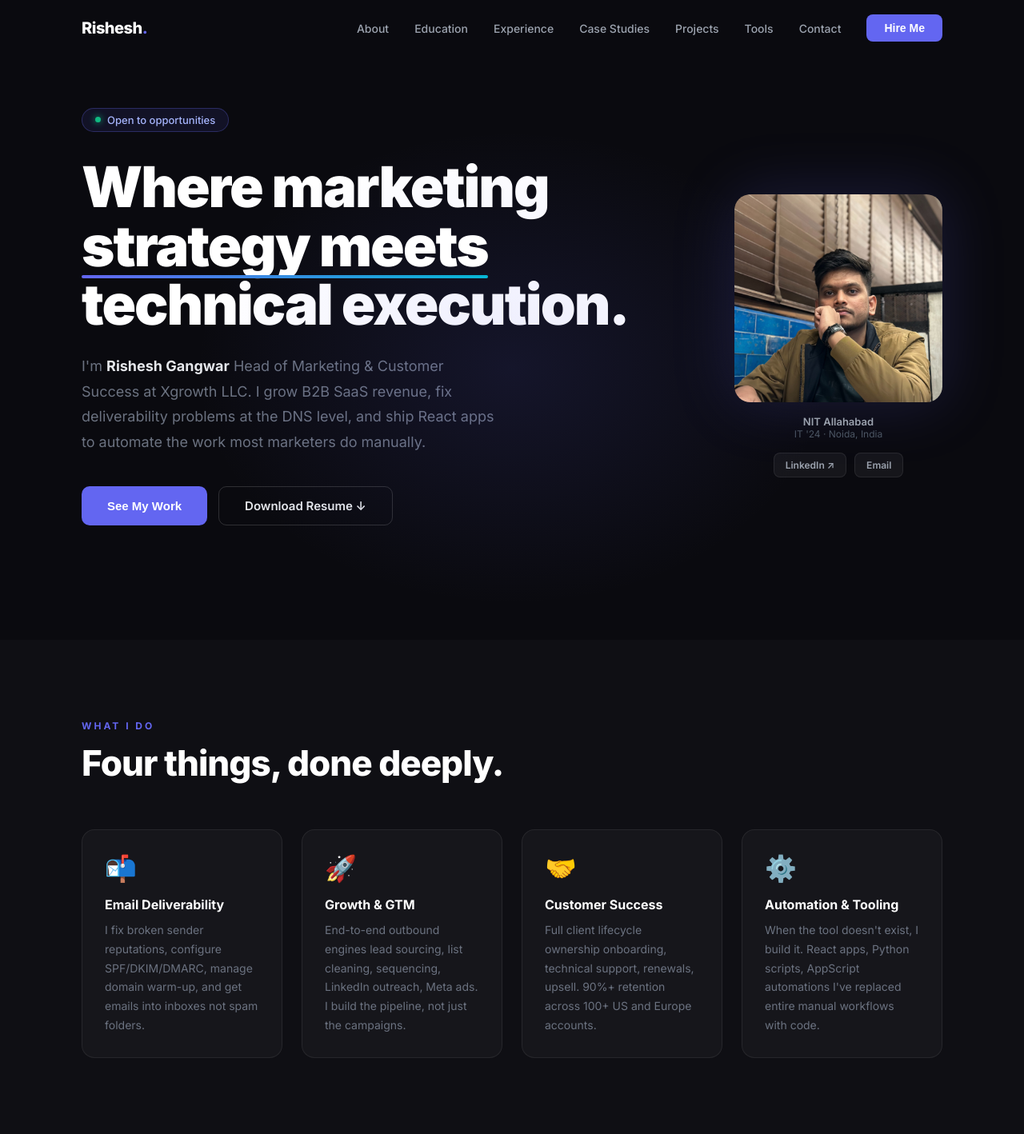
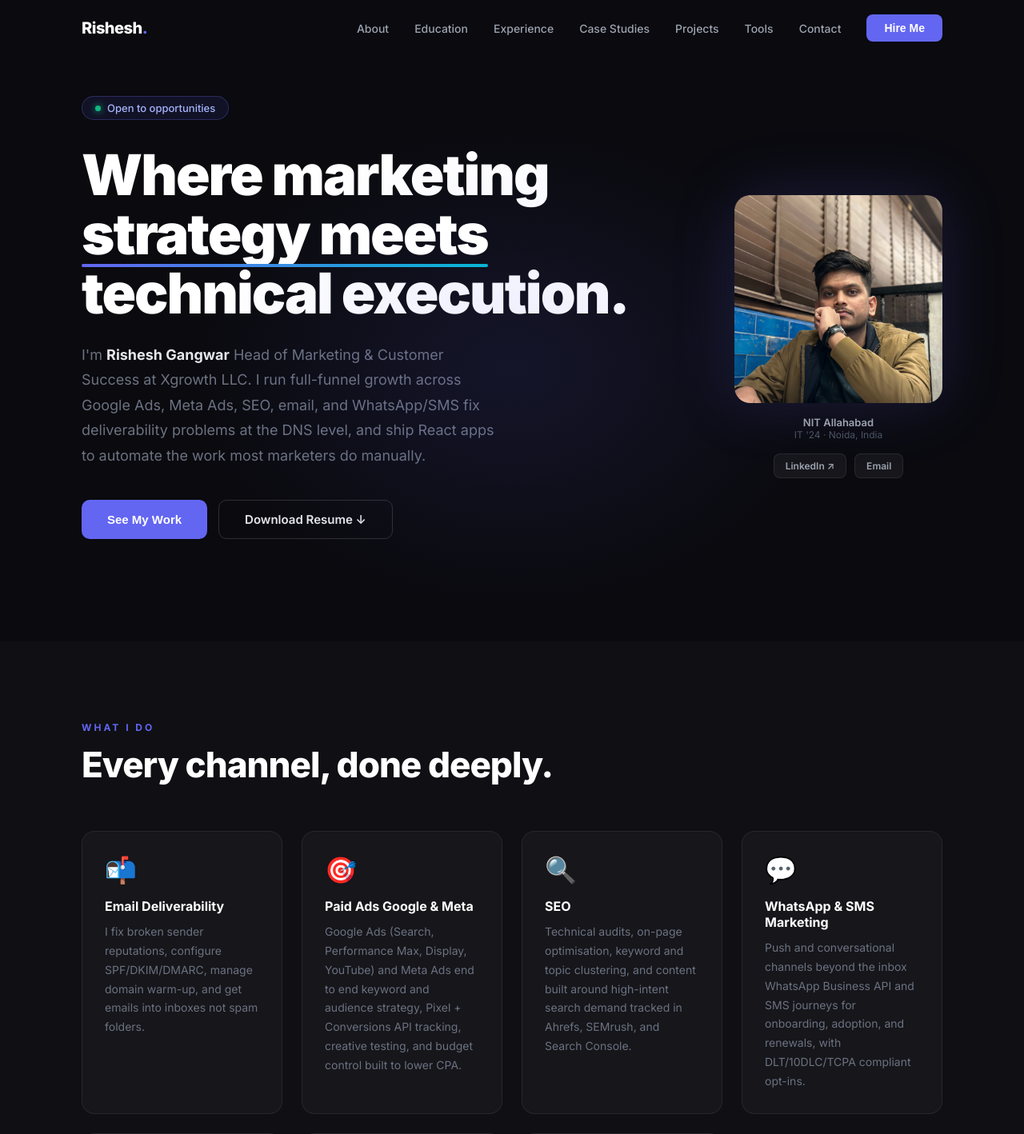
Before and after one commit to RisheshG/Portfolio-marketing, a React (Create React App) app: page / in a window 1280 px wide. Shown: the top 1418 px of the page at 80% size. Built offline with nearby package versions, Linux system fonts and the light colour scheme.

Commit message:
Update job titles and descriptions in App.js

```diff
--- a/src/App.js
+++ b/src/App.js
@@ -9,9 +9,24 @@ const WHAT_I_DO = [
     desc: "I fix broken sender reputations, configure SPF/DKIM/DMARC, manage domain warm-up, and get emails into inboxes not spam folders.",
   },
   {
+    icon: "🎯",
+    title: "Paid Ads Google & Meta",
+    desc: "Google Ads (Search, Performance Max, Display, YouTube) and Meta Ads end to end keyword and audience strategy, Pixel + Conversions API tracking, creative testing, and budget control built to lower CPA.",
+  },
+  {
+    icon: "🔍",
+    title: "SEO",
+    desc: "Technical audits, on-page optimisation, keyword and topic clustering, and content built around high-intent search demand tracked in Ahrefs, SEMrush, and Search Console.",
+  },
+  {
+    icon: "💬",
+    title: "WhatsApp & SMS Marketing",
+    desc: "Push and conversational channels beyond the inbox WhatsApp Business API and SMS journeys for onboarding, adoption, and renewals, with DLT/10DLC/TCPA compliant opt-ins.",
+  },
+  {
     icon: "🚀",
     title: "Growth & GTM",
-    desc: "End-to-end outbound engines lead sourcing, list cleaning, sequencing, LinkedIn outreach, Meta ads. I build the pipeline, not just the campaigns.",
+    desc: "End-to-end outbound engines lead sourcing, list cleaning, sequencing, LinkedIn outreach, paid social. I build the pipeline, not just the campaigns.",
   },
   {
     icon: "🤝",
@@ -29,9 +44,13 @@ const EXPERIENCE = [
   {
     title: "Head of Marketing & Operations",
     company: "Xgrowth LLC",
-    period: "Jul 2026 – Present",
+    period: "Jun 2026 – Present",
     type: "Full-time",
     bullets: [
+      "Run Google Ads (Search, Performance Max, Display, YouTube retargeting) keyword strategy, ad copy testing, GA4 + GTM conversion tracking, and bid/budget management",
+      "Manage Meta Ads across Facebook and Instagram custom and lookalike audiences, Meta Pixel + Conversions API, and full-funnel creative testing",
+      "Lead SEO technical audits, on-page optimisation, and keyword/content strategy tracked via Ahrefs, SEMrush, Screaming Frog, and Google Search Console",
+      "Launched SMS and WhatsApp push marketing WhatsApp Business API and SMS journeys (Twilio, WATI, ManyChat) with DLT/10DLC/TCPA opt-in compliance",
       "90%+ renewal rate across 100+ enterprise accounts (up to $75K/month)",
       "20–30% expansion/upsell revenue growth through proactive account reviews",
       "Built React + AppScript + Python tool to automate domain/IP warm-up across 500+ domains",
@@ -42,10 +61,11 @@ const EXPERIENCE = [
   {
     title: "Email Marketing & Operations Manager",
     company: "Xgrowth LLC",
-    period: "Jun 2025 – Jun 2026",
+    period: "Jun 2025 – May 2026",
     type: "Full-time",
     bullets: [
       "Managed end-to-end email marketing operations for 100+ US and Europe accounts",
+      "Supported Google Ads and Meta Ads campaigns audience building, UTM and conversion tracking, and landing page optimisation",
       "Oversaw deliverability infrastructure, campaign strategy, and client success across the portfolio",
       "Led cross-functional team spanning client support, deliverability, and operations",
     ],
@@ -93,6 +113,44 @@ const CASE_STUDIES = [
       { num: "100+", label: "Domains on Automation" },
     ],
     outcome: "The client stayed, expanded their contract, and the automation tool we built in the process is now deployed across every client account.",
+  },
+  {
+    tag: "Paid Acquisition · Google & Meta Ads",
+    color: "#ec4899",
+    title: "Rebuilding paid acquisition on Google Ads and Meta Ads around real conversion data",
+    challenge: "Paid spend was running across Google and Meta with no reliable conversion tracking. Every platform reported a different number, budget was spread thin across broad campaigns, and cost per qualified lead kept climbing while sales complained about lead quality.",
+    action: [
+      "Rebuilt measurement first GA4 event model, Google Tag Manager container, Meta Pixel plus Conversions API for server-side tracking, and UTM standardisation so platform and CRM data finally reconciled",
+      "Restructured Google Ads into intent tiers: exact-match Search on high-intent deliverability and cold-email terms, Performance Max for broad capture, and YouTube/Display strictly for retargeting backed by a hard negative-keyword list",
+      "Rebuilt Meta Ads as a full funnel cold prospecting to lookalikes off CRM customer lists, mid-funnel education creative, and retargeting for site visitors and trial drop-offs",
+      "Ran continuous creative and copy testing (hooks, offers, landing pages), shifted budget weekly to the winning ad sets, and fed closed-won CRM data back as the optimisation signal instead of raw form fills",
+    ],
+    result: [
+      { num: "Server-side", label: "Pixel + CAPI Tracking" },
+      { num: "2 Platforms", label: "Google + Meta Managed" },
+      { num: "Full-Funnel", label: "Cold → Retargeting" },
+      { num: "CRM-Fed", label: "Conversion Signal" },
+    ],
+    outcome: "Paid became a predictable channel instead of a guess: one source of truth for conversions, budget concentrated on the campaigns producing qualified pipeline, and a retargeting layer capturing demand that SEO and outbound were already creating.",
+  },
+  {
+    tag: "WhatsApp & SMS Marketing",
+    color: "#22c55e",
+    title: "Taking lifecycle marketing beyond the inbox with WhatsApp and SMS",
+    challenge: "Onboarding and renewal communication lived entirely in email. New accounts stalled before first value, renewal reminders got buried, and clients in India and the Middle East simply didn't check email the way they check WhatsApp.",
+    action: [
+      "Set up the WhatsApp Business API and SMS stack (Twilio, WATI, ManyChat) with verified business profile, approved message templates, and clean fallback from WhatsApp to SMS",
+      "Built compliant opt-in flows DLT registration for India, 10DLC for US traffic, TCPA-aligned consent capture and one-tap opt-out on every send",
+      "Designed lifecycle journeys instead of blasts: onboarding nudges timed to setup milestones, feature-adoption prompts, renewal and payment reminders, and re-engagement for accounts going quiet",
+      "Wired the journeys to CRM triggers so messages fire on account behaviour, and used ManyChat comment-to-DM flows on social to convert engagement into opted-in conversations",
+    ],
+    result: [
+      { num: "WhatsApp API", label: "Verified & Live" },
+      { num: "Multi-Channel", label: "WhatsApp + SMS Fallback" },
+      { num: "Behaviour", label: "CRM-Triggered Journeys" },
+      { num: "Compliant", label: "DLT · 10DLC · TCPA" },
+    ],
+    outcome: "Onboarding and renewal messages now reach clients on the channel they actually read, with faster replies than email ever produced and a fully opted-in, compliance-clean subscriber base to build on.",
   },
   {
     tag: "GTM from Zero",
@@ -193,6 +251,18 @@ const PROJECTS = [
 
 const TOOLS = [
   {
+    category: "Paid Ads",
+    items: ["Google Ads", "Google Ads Editor", "Google Keyword Planner", "Performance Max", "YouTube Ads", "Meta Ads Manager", "Meta Business Suite", "LinkedIn Campaign Manager", "Meta Pixel", "Conversions API", "Google Tag Manager"],
+  },
+  {
+    category: "SEO",
+    items: ["Ahrefs", "SEMrush", "Screaming Frog", "Moz", "Ubersuggest", "Surfer SEO", "Google Search Console", "Google Keyword Planner", "PageSpeed Insights", "Schema Markup", "RankMath", "Yoast"],
+  },
+  {
+    category: "WhatsApp, SMS & Push",
+    items: ["WhatsApp Business API", "Twilio", "WATI", "Interakt", "Gupshup", "MSG91", "ManyChat", "OneSignal", "Firebase Cloud Messaging", "DLT", "10DLC", "TCPA Compliance"],
+  },
+  {
     category: "CRM & Outreach",
     items: ["HubSpot", "Zoho CRM", "Apollo", "Instantly", "Smartlead", "SalesHandy", "Lemlist", "Woodpecker", "ActiveCampaign", "Mailchimp", "Klaviyo", "xEmailCampaign"],
   },
@@ -214,7 +284,7 @@ const TOOLS = [
   },
   {
     category: "Analytics & Reporting",
-    items: ["Google Data Studio", "Tableau", "Microsoft Clarity", "Zoho SalesIQ"],
+    items: ["GA4", "Google Search Console", "Looker Studio", "Google Data Studio", "Tableau", "Microsoft Clarity", "Zoho SalesIQ"],
   },
   {
     category: "Ops & Productivity",
@@ -288,7 +358,7 @@ function Hero({ scrollTo }) {
 
             <p style={{ fontSize: 18, color: "#6b7280", lineHeight: 1.75, maxWidth: 520, marginBottom: 40 }}>
               I'm <strong style={{ color: "#e5e7eb" }}>Rishesh Gangwar</strong> Head of Marketing & Customer Success at Xgrowth LLC.
-              I grow B2B SaaS revenue, fix deliverability problems at the DNS level, and ship React apps to automate the work most marketers do manually.
+              I run full-funnel growth across Google Ads, Meta Ads, SEO, email, and WhatsApp/SMS fix deliverability problems at the DNS level, and ship React apps to automate the work most marketers do manually.
             </p>
 
             <div style={{ display: "flex", gap: 14, flexWrap: "wrap", marginBottom: 48 }}>
@@ -320,7 +390,7 @@ function Hero({ scrollTo }) {
             </div>
             <div style={{ display: "flex", gap: 10 }}>
               <a href="https://www.linkedin.com/in/rishesh-gangwar-bb7026241/" target="_blank" rel="noreferrer" style={{ background: "rgba(255,255,255,0.05)", border: "1px solid rgba(255,255,255,0.08)", color: "#9ca3af", padding: "7px 14px", borderRadius: 8, fontSize: 12, fontWeight: 600, textDecoration: "none" }}>LinkedIn ↗</a>
-              <a href="mailto:risheshgangwar@icloud.com" style={{ background: "rgba(255,255,255,0.05)", border: "1px solid rgba(255,255,255,0.08)", color: "#9ca3af", padding: "7px 14px", borderRadius: 8, fontSize: 12, fontWeight: 600, textDecoration: "none" }}>Email</a>
+              <a href="mailto:rishesh.certificates@gmail.com" style={{ background: "rgba(255,255,255,0.05)", border: "1px solid rgba(255,255,255,0.08)", color: "#9ca3af", padding: "7px 14px", borderRadius: 8, fontSize: 12, fontWeight: 600, textDecoration: "none" }}>Email</a>
             </div>
           </div>
         </div>
@@ -335,7 +405,7 @@ function WhatIDo() {
       <div style={{ maxWidth: 1140, margin: "0 auto", padding: "0 32px" }}>
         <div style={{ marginBottom: 56 }}>
           <div style={{ fontSize: 12, fontWeight: 700, letterSpacing: 3, color: "#6366f1", textTransform: "uppercase", marginBottom: 12 }}>What I Do</div>
-          <h2 style={{ fontSize: "clamp(28px, 4vw, 44px)", fontWeight: 800, color: "#fff", letterSpacing: "-1px" }}>Four things, done deeply.</h2>
+          <h2 style={{ fontSize: "clamp(28px, 4vw, 44px)", fontWeight: 800, color: "#fff", letterSpacing: "-1px" }}>Every channel, done deeply.</h2>
         </div>
         <div style={{ display: "grid", gridTemplateColumns: "repeat(auto-fit, minmax(240px, 1fr))", gap: 24 }}>
           {WHAT_I_DO.map((w, i) => (
@@ -551,7 +621,7 @@ function Tools() {
         <div style={{ marginBottom: 56 }}>
           <div style={{ fontSize: 12, fontWeight: 700, letterSpacing: 3, color: "#6366f1", textTransform: "uppercase", marginBottom: 12 }}>Tools & Stack</div>
           <h2 style={{ fontSize: "clamp(28px, 4vw, 44px)", fontWeight: 800, color: "#fff", letterSpacing: "-1px" }}>The full stack.</h2>
-          <p style={{ fontSize: 16, color: "#6b7280", marginTop: 12 }}>50+ platforms across the full marketing and deliverability workflow.</p>
+          <p style={{ fontSize: 16, color: "#6b7280", marginTop: 12 }}>80+ platforms across paid ads, SEO, email, WhatsApp/SMS, and deliverability.</p>
         </div>
         <div style={{ display: "grid", gridTemplateColumns: "repeat(auto-fit, minmax(260px, 1fr))", gap: 24 }}>
           {TOOLS.map((group, i) => (
@@ -579,7 +649,7 @@ function Contact() {
             <div style={{ fontSize: 12, fontWeight: 700, letterSpacing: 3, color: "#6366f1", textTransform: "uppercase", marginBottom: 12 }}>Contact</div>
             <h2 style={{ fontSize: "clamp(28px, 4vw, 44px)", fontWeight: 800, color: "#fff", letterSpacing: "-1px", marginBottom: 20 }}>Let's work together.</h2>
             <p style={{ fontSize: 16, color: "#6b7280", lineHeight: 1.75, marginBottom: 40 }}>
-              Open to Customer Success, Head of Marketing, and Growth roles. Based in India, available for remote, hybrid, and on-site roles including international opportunities.
+              Open to Customer Success, Head of Marketing, Performance Marketing, and Growth roles. Based in India, available for remote, hybrid, and on-site roles including international opportunities.
             </p>
             <div style={{ display: "flex", flexDirection: "column", gap: 16 }}>
               {[
```
